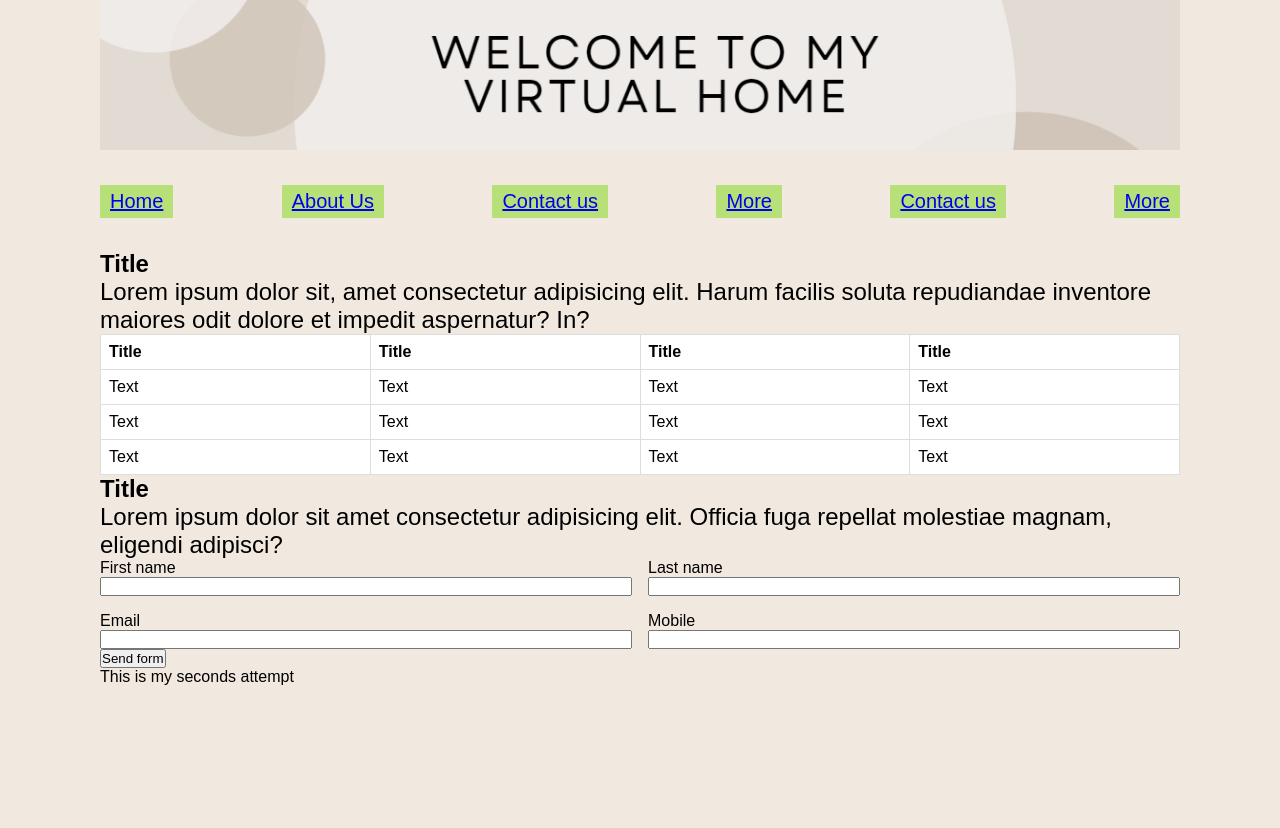
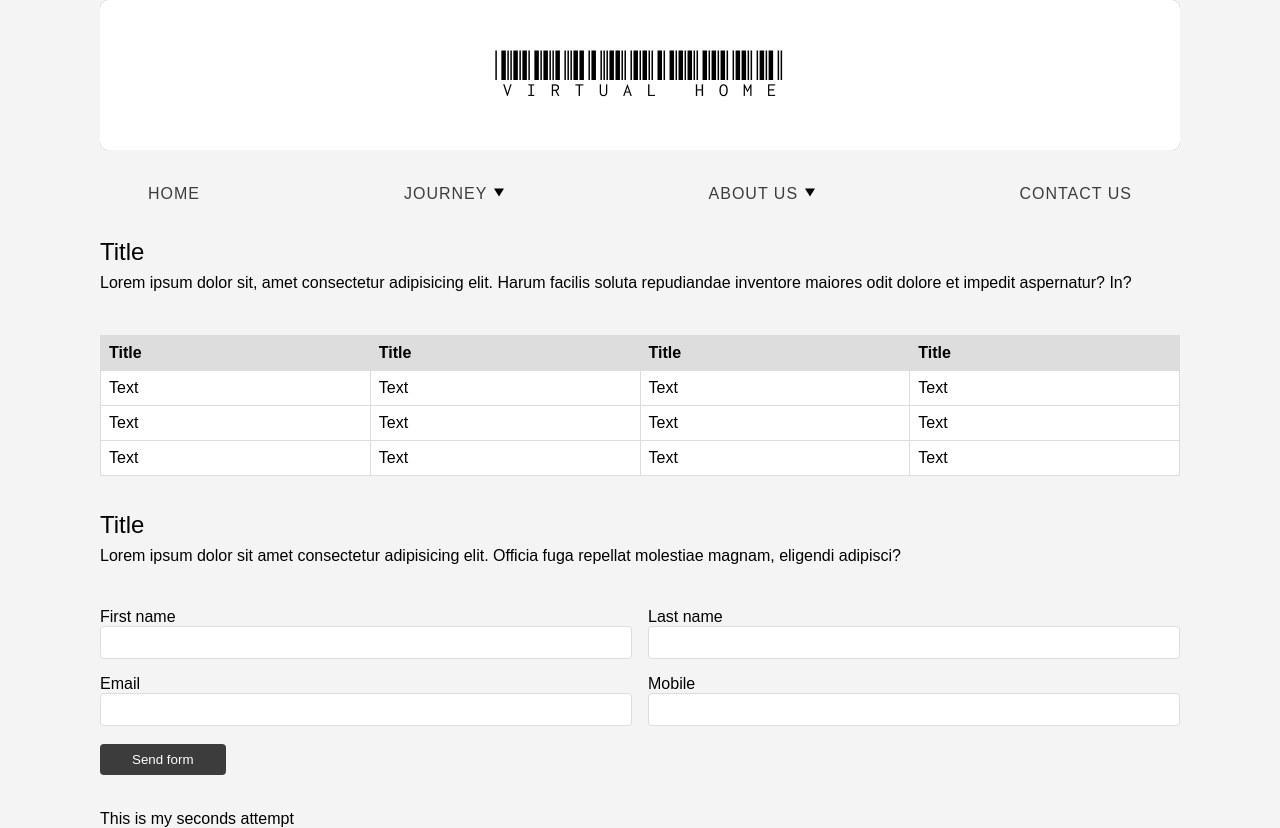
Before and after one commit to Jendeuk/Accessibility-oblig-3, a plain HTML site: page contact-us.html in a window 1280 px wide. Before the commit the page ends 800 px from the top, so only its background shows below. Drawn offline with Linux system fonts and the light colour scheme.

Commit message:
update styling

```diff
--- a/contact-us.html
+++ b/contact-us.html
@@ -11,7 +11,7 @@
     <a href="#title" class="skip-to-content">Skip to main content</a>
 
     <header role="banner">
-      <img src="img/banner2.png" alt="Banner of the virtual home website" />
+      <img src="img/banner.jpg" alt="Banner of the virtual home website" />
     </header>
 
     <nav aria-label="Virtual Home">
@@ -19,50 +19,64 @@
         <li role="none">
           <a role="menuitem" href="index.html" tabindex="0">Home</a>
         </li>
-        <li role="none">
-          <a role="menuitem" href="#about-us" tabindex="0">About Us</a>
-        </li>
-        <li role="none">
-          <a role="menuitem" href="#contact-us" tabindex="0">Contact us</a>
+        <li class="dropdown" role="none">
+          <a
+            role="menuitem"
+            aria-haspopup="true"
+            aria-expanded="false"
+            href="#journey"
+            tabindex="0"
+            >Journey
+            <svg
+              xmlns="http://www.w3.org/2000/svg"
+              class="down"
+              width="12"
+              height="12"
+              viewBox="0 0 12 9"
+            >
+              <polygon points="1 0, 11 0, 6 8"></polygon>
+            </svg>
+          </a>
+          <ul role="menu" aria-label="More">
+            <li role="none">
+              <a role="menuitem" href="#the-process" tabindex="0"
+                >The process</a
+              >
+            </li>
+          </ul>
         </li>
         <li class="dropdown" role="none">
           <a
             role="menuitem"
             aria-haspopup="true"
             aria-expanded="false"
-            href="#more"
+            href="#about-us"
             tabindex="0"
-            >More</a
-          >
-          <ul role="menu" aria-label="More">
+            >About us
+            <svg
+              xmlns="http://www.w3.org/2000/svg"
+              class="down"
+              width="12"
+              height="12"
+              viewBox="0 0 12 9"
+            >
+              <polygon points="1 0, 11 0, 6 8"></polygon>
+            </svg>
+          </a>
+          <ul role="menu" aria-label="About">
             <li role="none">
-              <a role="menuitem" href="#help" tabindex="0">Help</a>
+              <a role="menuitem" href="#our-story" tabindex="0">Our story</a>
             </li>
-            <li role="none" onblur="closeDropdown()">
-              <a role="menuitem" href="#write-us" tabindex="0">Write Us</a>
+            <li role="none">
+              <a role="menuitem" href="#our-people" tabindex="0">Our people</a>
+            </li>
+            <li role="none">
+              <a role="menuitem" href="#media" tabindex="0">Media</a>
             </li>
           </ul>
         </li>
         <li role="none">
-          <a role="menuitem" href="#contact-us" tabindex="0">Contact us</a>
-        </li>
-        <li class="dropdown" role="none">
-          <a
-            role="menuitem"
-            aria-haspopup="true"
-            aria-expanded="false"
-            href="#more"
-            tabindex="0"
-            >More</a
-          >
-          <ul role="menu" aria-label="More">
-            <li role="none">
-              <a role="menuitem" href="#help" tabindex="0">Help</a>
-            </li>
-            <li role="none" onblur="closeDropdown()">
-              <a role="menuitem" href="#write-us" tabindex="0">Write Us</a>
-            </li>
-          </ul>
+          <a role="menuitem" href="contact-us.html" tabindex="0">Contact us</a>
         </li>
       </ul>
     </nav>
--- a/script.js
+++ b/script.js
@@ -1,14 +1,14 @@
 function togglePopupMenu(event) {
   const popupMenu = event.target.nextElementSibling;
   const attr = event.target.getAttribute("aria-expanded");
-  console.log(attr);
   event.target.setAttribute(
     "aria-expanded",
     attr === "true" ? "false" : "true"
   );
-  popupMenu.style.display = attr !== "true" ? "block" : "none";
+  popupMenu.style.display = attr !== "true" ? "flex" : "none";
+  event.target.querySelector("svg").style.transform =
+    attr !== "true" ? "scaleY(-1)" : "scaleY(1)";
 }
-const popups = document.querySelectorAll("*[aria-expanded]");
-popups.forEach((popup) => {
+document.querySelectorAll("*[aria-expanded]").forEach((popup) => {
   popup.addEventListener("click", togglePopupMenu, false);
 });
--- a/style.css
+++ b/style.css
@@ -4,32 +4,33 @@
   box-sizing: border-box;
   font-family: "Poppins", sans-serif;
 }
-
 body {
   width: 100%;
   max-width: 1080px;
   margin: 0 auto;
-  background-color: #f1e9df;
+  background-color: #f4f4f4;
+  font-size: 16px;
 }
-
+h1 {
+  font-weight: 500;
+}
 h2 {
+  padding: 0.5rem 0;
+  font-size: 1rem;
   font-weight: normal;
 }
-
+header {
+  border-radius: 0.5rem;
+  overflow: hidden;
+  margin-bottom: 35px;
+}
 header > img {
   background-color: cadetblue;
-  margin-bottom: 35px;
-  font-weight: bold;
   height: 150px;
   display: flex;
   justify-content: center;
   align-items: center;
 }
-
-main {
-  position: relative;
-}
-
 .skip-to-content {
   background-color: rgb(46, 46, 46);
   color: #fff;
@@ -39,11 +40,9 @@ main {
   position: absolute;
   transform: translateY(-120%);
 }
-
 .skip-to-content:focus {
   transform: translateY(0);
 }
-
 nav {
   position: relative;
   z-index: 1;
@@ -53,85 +52,140 @@ nav > ul {
   display: flex;
   justify-content: space-between;
 }
+nav a {
+  color: #3c3c3c;
+  text-decoration: none;
+  text-transform: uppercase;
+  padding: 0.75rem 3rem;
+  border-radius: 0.25rem;
+  letter-spacing: 1px;
+  transition: background-color 0.2s, color 0.2s;
+}
+nav a > svg {
+  transition: transform 0.5s;
+}
+nav a:hover,
+nav a[aria-expanded="true"],
+nav a:focus {
+  color: rgba(60, 60, 60, 0.8) !important;
+  background-color: #fff;
+}
 nav ul li {
   position: relative;
-  background-color: rgb(183, 224, 120);
   color: black;
-  padding: 5px 10px;
   text-decoration: none;
   list-style: none;
-  font-size: 20px;
 }
 a[aria-expanded] + ul {
   display: none;
   position: absolute;
-  background-color: cornsilk;
+  flex-direction: column;
+  gap: 1rem;
+  background-color: #fff;
+  list-style: none;
+  padding: 1rem 2rem;
+  top: 40px;
   left: 0;
-  list-style: none;
+  width: 100%;
+  border-radius: 0.5rem;
+}
+.dropdown li {
+  width: 100%;
+}
+.dropdown li > a {
+  display: block;
+  width: 100%;
+  padding: 0;
+  color: #3c3c3c;
 }
 
+main {
+  position: relative;
+}
 .main-image {
-  height: 300px;
+  height: 480px;
   align-items: center;
   display: flex;
   justify-content: center;
   margin-bottom: 35px;
+  border-radius: 0.5rem;
 }
-
 img {
   width: 100%;
   height: 100%;
   object-fit: cover;
 }
-
 .images-wrapper {
   display: grid;
   grid-template-columns: repeat(3, 1fr);
   gap: 20px;
 }
-
-/* Style for the images */
 figure img {
   max-width: 100%;
   height: 50%;
+  border-radius: 0.5rem;
 }
-
-/* Style for the captions (figcaption) */
 figcaption {
   margin-top: 10px;
 }
 
 /* AAAAAAAAAAAAAAAAAAAAAAAAAAAAAAAAAAAAAAAAAAAAAAAAAAAAAAAAAAAAAAAAAAAAAAAAAAAAAAAAAAAAAAAAAAAAAAAAAAAAAAAA */
+main > section {
+  margin: 35px 0;
+}
 table {
   width: 100%;
   border-collapse: collapse;
 }
 td,
 th {
-  background-color: white;
+  background-color: #fff;
   border: 1px solid #dddddd;
   text-align: left;
   padding: 8px;
+}
+th {
+  background-color: #ddd;
+}
+form {
+  margin-bottom: 35px;
 }
 form > div {
   display: grid;
   grid-template-columns: repeat(2, 1fr);
   gap: 1rem;
+  margin-bottom: 17.5px;
 }
 form > div div {
   display: flex;
   flex-direction: column;
 }
+form label {
+  font-weight: 500;
+}
+form input {
+  padding: 0.5rem 1rem;
+  border-radius: 0.25rem;
+  border: 1px solid #dddddd;
+}
+form span {
+  font-size: 0.75rem;
+  font-weight: 400;
+}
 form button {
+  padding: 0.5rem 2rem;
+  border-radius: 0.25rem;
+  background-color: #3c3c3c;
+  color: #fff;
+  border: none;
+  cursor: pointer;
 }
 
 form .success span {
   color: green;
   font-weight: bold;
-  margin-bottom: 1rem;
 }
 form .error span {
   color: red;
   font-weight: bold;
-  margin-bottom: 1rem;
 }
```
Also changed, not shown: index.html (+48 -34 lines), img/banner.jpg (added), img/virtualhome.jpg (added), img/virtualhome.png (deleted), img/virtualhome2.jpg (added), img/virtualhome3.jpg (added).
